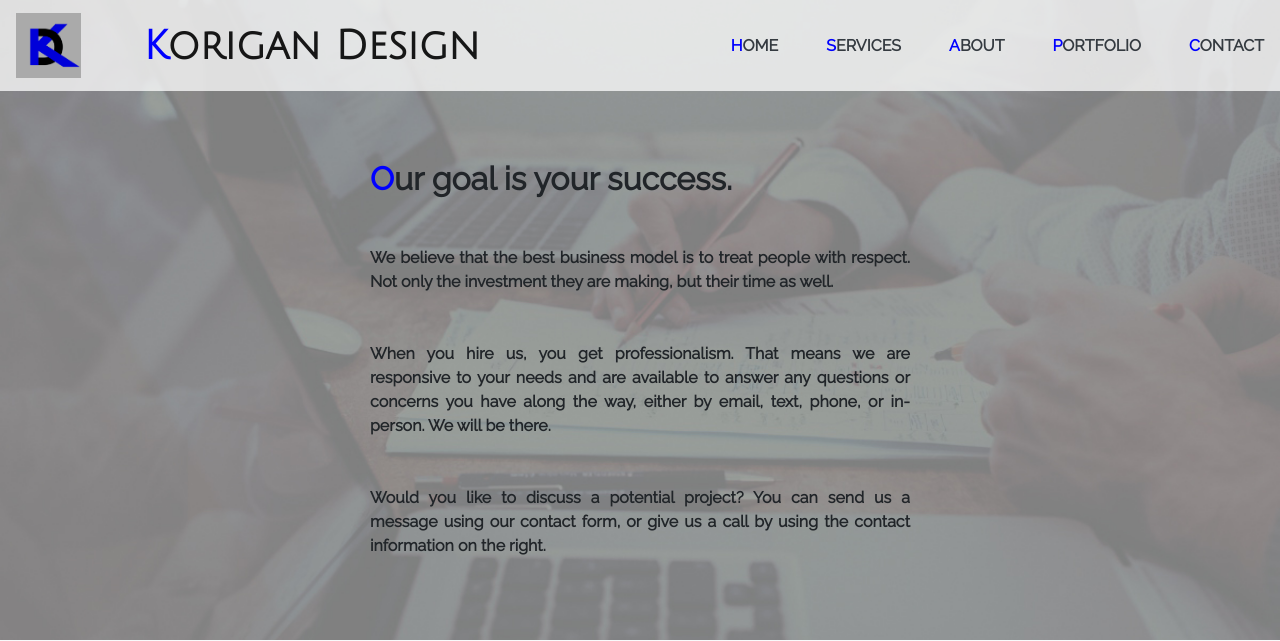
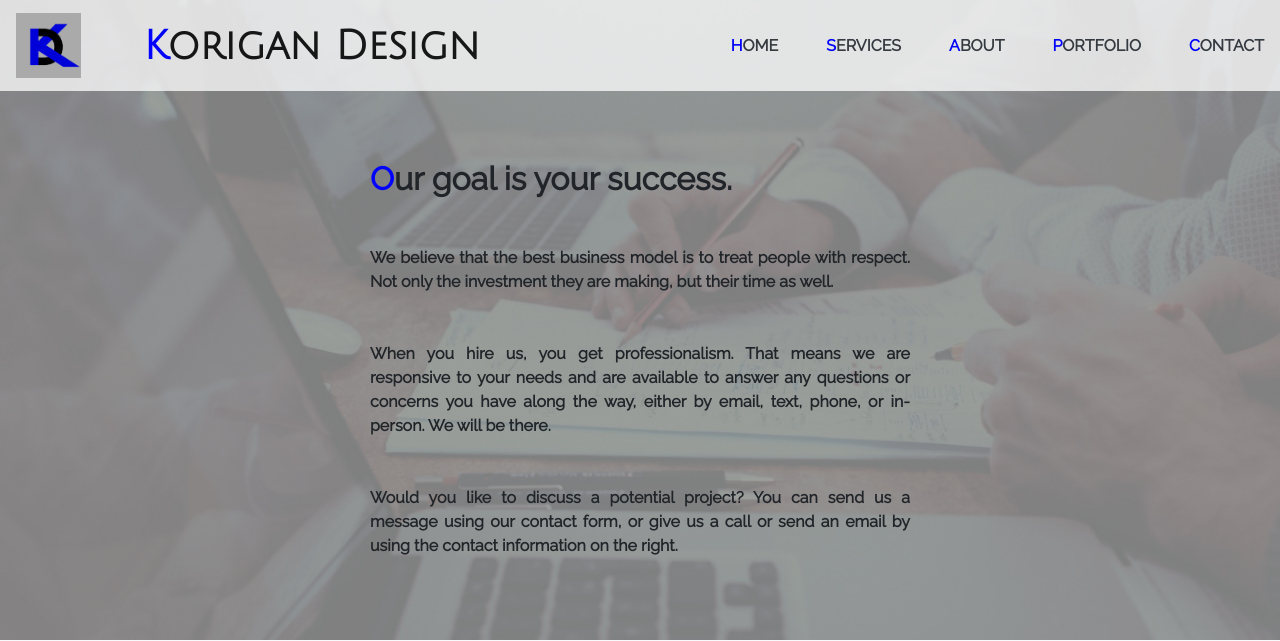
Before and after one commit to Koriganp/korigandesign, a PHP site: page /contact/index.php in a window 1280 px wide. Shown: the top 641 px of the page. Run offline with PHP 8.4, Linux system fonts and the light colour scheme; some libraries are stand-ins or nearby versions.

Commit message:
working on contact form

```diff
--- a/contact/index.php
+++ b/contact/index.php
@@ -22,7 +22,7 @@ require_once("../php/partials/head-utils.php");
 						<h2 class="font-weight-bold"><span class="first-letter">O</span>ur goal is your success.</h2>
 						<p class="mt-5 font-weight-bold">We believe that the best business model is to treat people with respect. Not only the investment they are making, but their time as well.</p>
 						<p class="mt-5 font-weight-bold">When you hire us, you get professionalism. That means we are responsive to your needs and are available to answer any questions or concerns you have along the way, either by email, text, phone, or in-person. We will be there.</p>
-						<p class="mt-5 font-weight-bold">Would you like to discuss a potential project? You can send us a message using our contact form, or give us a call by using the contact information on the right.</p>
+						<p class="mt-5 font-weight-bold">Would you like to discuss a potential project? You can send us a message using our contact form, or give us a call or send an email by using the contact information on the right.</p>
 					</div>
 					<div class="col-3"></div>
 				</div>
--- a/php/mailer.php
+++ b/php/mailer.php
@@ -31,7 +31,7 @@ try {
 		throw(new Exception("reCAPTCHA error!"));
 	}
 	// sanitize the inputs from the form: name, email, subject, and message
-	// this assumes jQuery (not Angular!) will be submitting the form, so I'm using the $_POST superglobal
+	// this assumes jQuery will be submitting the form, so I'm using the $_POST superglobal
 	$name = filter_input(INPUT_POST, "name", FILTER_SANITIZE_STRING, FILTER_FLAG_NO_ENCODE_QUOTES);
 	$email = filter_input(INPUT_POST, "email", FILTER_SANITIZE_EMAIL);
 	$subject = filter_input(INPUT_POST, "subject", FILTER_SANITIZE_STRING, FILTER_FLAG_NO_ENCODE_QUOTES);
```
